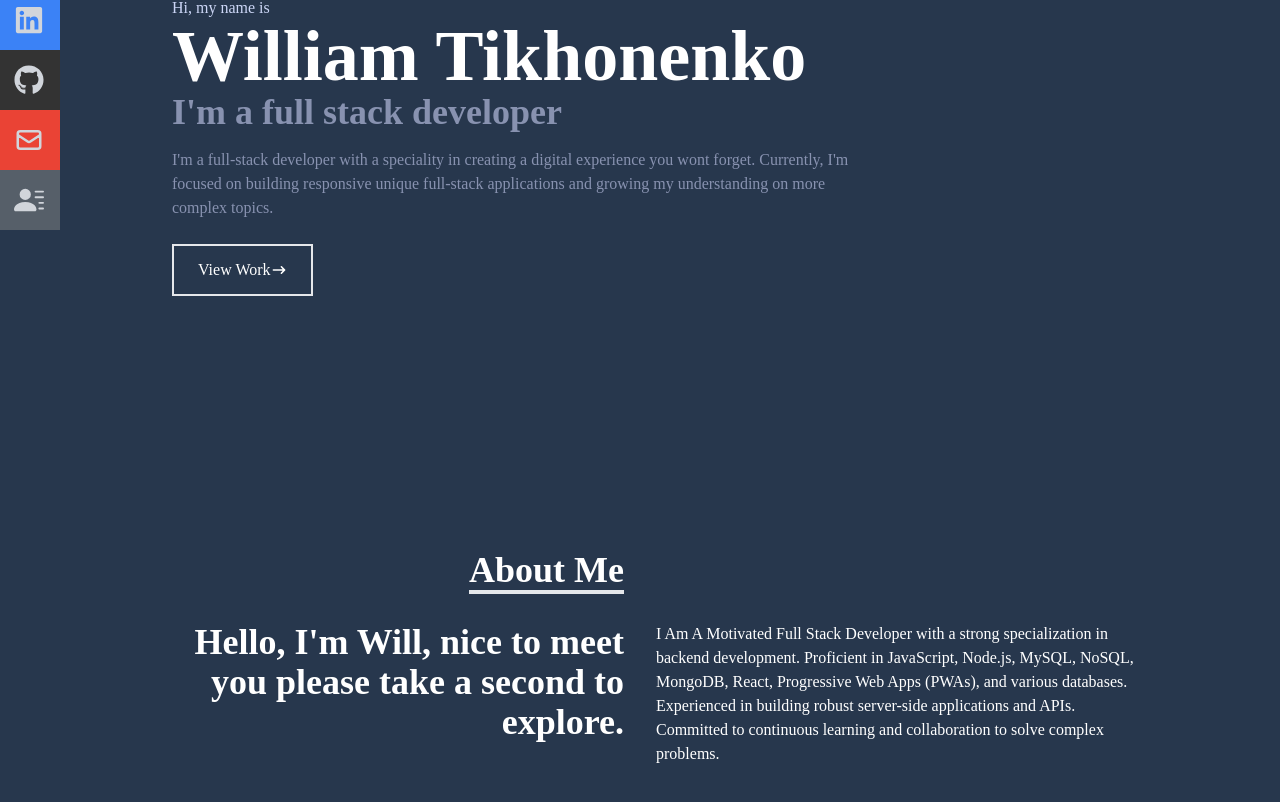
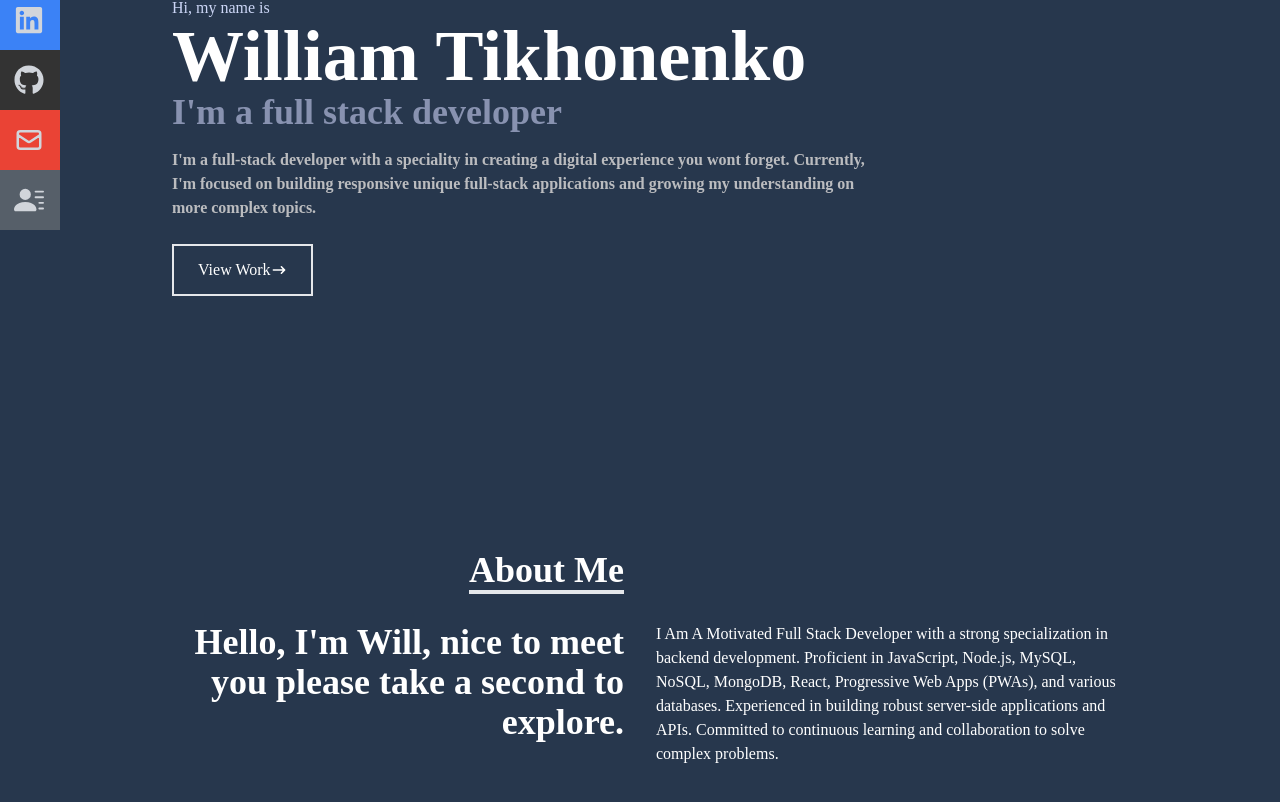
Before and after one commit to WillZealot/ReactPortfolio, a React (Create React App) app in the folder reactportfolio/: page / in a window 1280 px wide. Shown: the part 250-1052 px from the top of the page. Built offline with nearby package versions, Linux system fonts and the light colour scheme.

Commit message:
finished about section

```diff
--- a/reactportfolio/src/components/About.jsx
+++ b/reactportfolio/src/components/About.jsx
@@ -12,7 +12,7 @@ const About = () => {
                 </div>
                 <div></div>
             </div>
-            <div className='max-w-[1000px] w-full grid grid-cols-2 gap-8'>
+            <div className='max-w-[1000px] w-full grid sm:grid-cols-2 gap-8 px-4'>
                 <div>
                 <p className='sm:text-right text-4xl font-bold'>Hello, I'm Will, nice to meet you please take a second to explore.</p>
                 </div>
--- a/reactportfolio/src/components/home.jsx
+++ b/reactportfolio/src/components/home.jsx
@@ -3,13 +3,13 @@ import {HiArrowNarrowRight} from 'react-icons/hi'
 
 const Home = () => {
   return (
-    <div className='w-full h-screen bg-[#27374D]'>
+    <div name='home' className='w-full h-screen bg-[#27374D]'>
     {/*Container  */}
     <div className='max-w-[1000px] mx-auto px-8 flex flex-col justify-center h-full'>
     <p className='text-[#ccd6f6]'>Hi, my name is</p>
     <h1 className='text-4xl sm:text-7xl font-bold text-white'>William Tikhonenko</h1>
     <h2 className='text-4xl sm:text-7lx font-bold text-[#8892b0]'>I'm a full stack developer</h2>
-    <p className='text-[#8892b0] py-4 max-w-[700px]'>I'm a full-stack developer with a speciality in creating a digital experience you wont forget. Currently, I'm focused on building responsive unique full-stack applications and growing my understanding on more complex topics.</p>
+    <p className='text-[#BBBCBF] font-bold py-4 max-w-[700px]'>I'm a full-stack developer with a speciality in creating a digital experience you wont forget. Currently, I'm focused on building responsive unique full-stack applications and growing my understanding on more complex topics.</p>
     {/* Button */}
     <div>
       <button className='text-white group border-2 px-6 py-3 my-2 flex items-center hover:bg-[#ccd6f6] hover:border-[#ccd6f6] hover:text-black'>View Work
```
